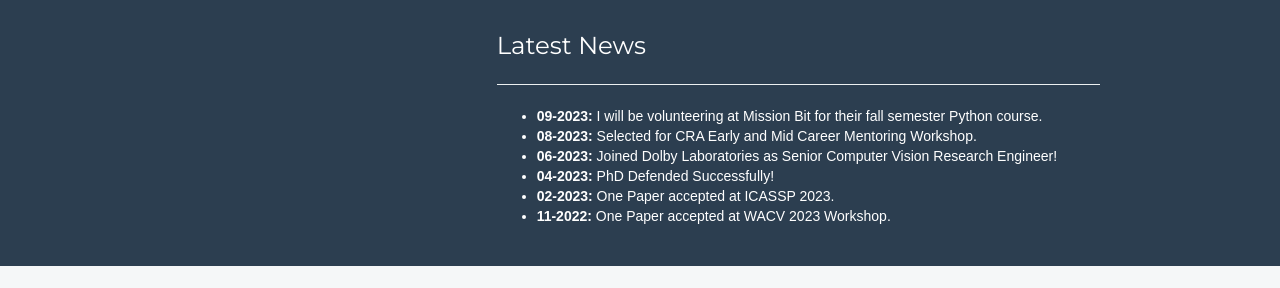
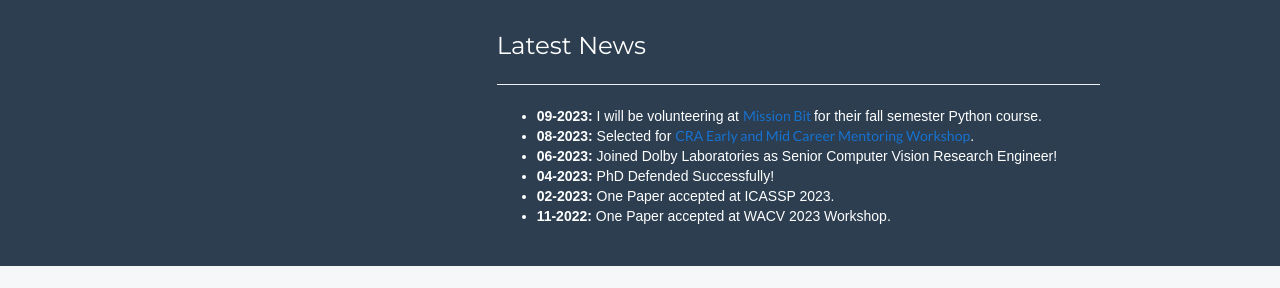
Before and after one commit to TrishaMittal/trishamittal.github.io, a plain HTML site: page index.html in a window 1280 px wide. Shown: the part 503-791 px from the top of the page. Drawn offline with nearby package versions, Linux system fonts and the light colour scheme; some icons are missing.

Commit message:
Update index.html

```diff
--- a/index.html
+++ b/index.html
@@ -90,8 +90,8 @@
                         <hr>
                         <span class="about_me">
                         <ul>
-			    <li><b> 09-2023: </b> I will be volunteering at Mission Bit for their fall semester Python course. </li>
-			    <li><b> 08-2023: </b> Selected for CRA Early and Mid Career Mentoring Workshop. </li>
+			    <li><b> 09-2023: </b> I will be volunteering at <a href="https://missionbit.org/programs/classes/intro-to-python/">Mission Bit </a> for their fall semester Python course. </li>
+			    <li><b> 08-2023: </b> Selected for <a href="https://web.cvent.com/event/5089604a-8287-4ce5-82a8-7804f2564081/summary">CRA Early and Mid Career Mentoring Workshop</a>. </li>
 			    <li><b> 06-2023: </b> Joined Dolby Laboratories as Senior Computer Vision Research Engineer! </li>
 			    <li><b> 04-2023: </b> PhD Defended Successfully! </li>
                             <li><b> 02-2023: </b> One Paper accepted at ICASSP 2023.</li>
```
